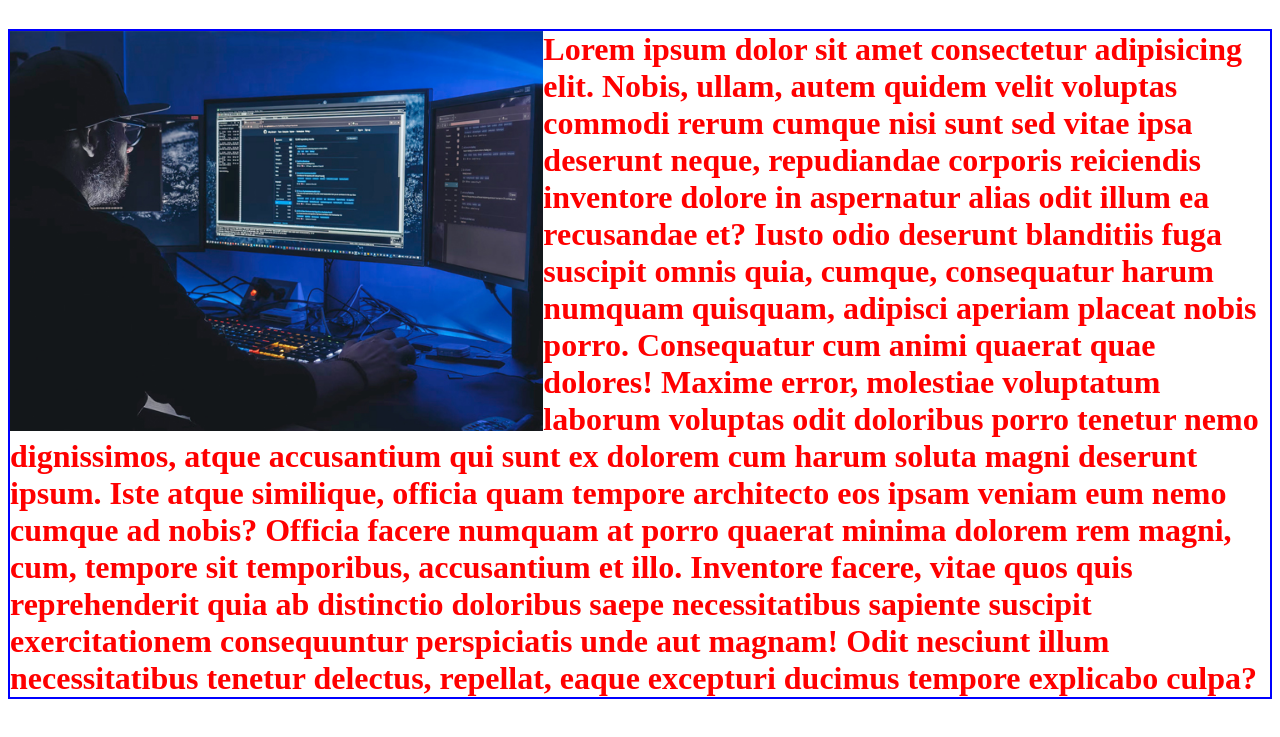
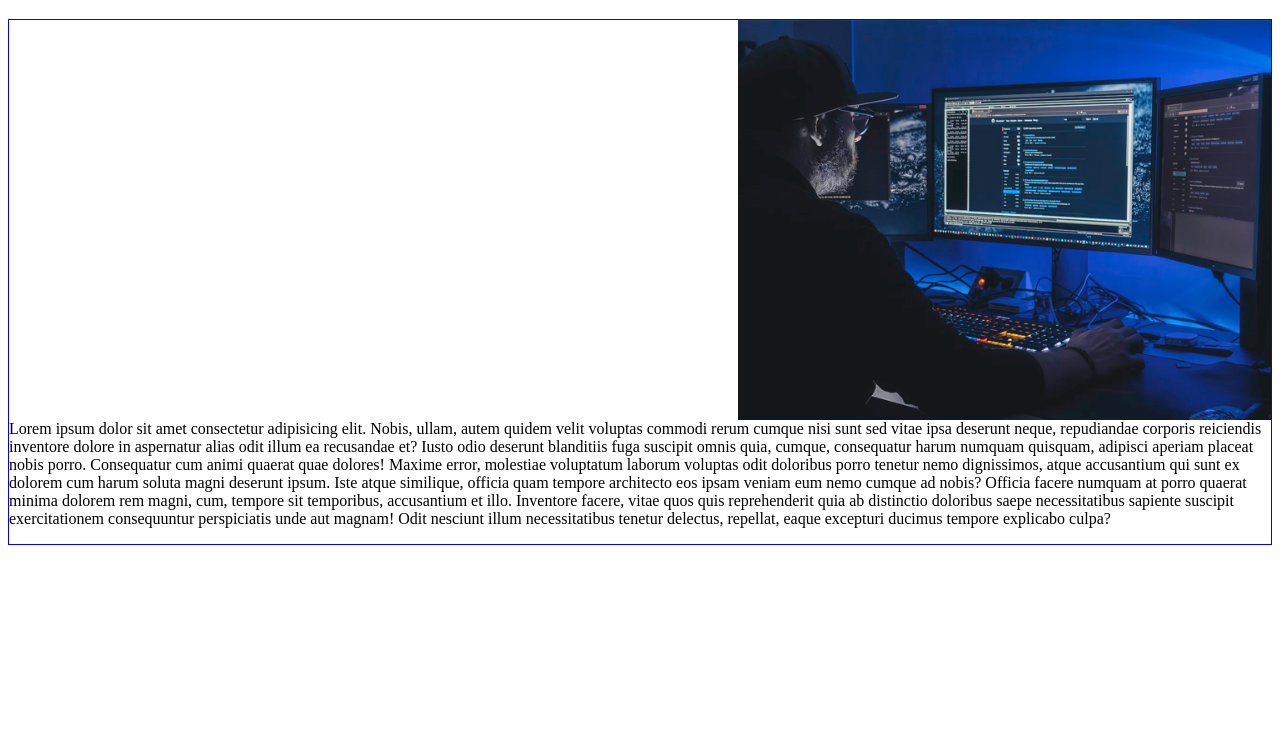
Before and after one commit to ciprianpavaleanu/cursIT, a plain HTML site: page Sesiunea4/float.html in a window 1280 px wide. Shown: the part 61-798 px from the top of the page. Drawn offline with Linux system fonts and the light colour scheme.

Commit message:
Sesiunea4

```diff
--- a/Sesiunea4/float.html
+++ b/Sesiunea4/float.html
@@ -1,42 +1,46 @@
 <!DOCTYPE html>
 <html lang="en">
   <head>
-    <title>Z-index image</title>
+    <title>Float <html></html></title>
     <style>
       img {
         height: 400px;
-        float: left;
+        float: right;
       }
 
       p {
-        color: red;
-        font-weight: bold;
-        font-size: xx-large;
-        border: 2px solid blue;
+        clear: both;
+      }
+
+      div {
+        border: 1px solid blue;
       }
     </style>
   </head>
   <body>
     <h1>Exemplu pentru float</h1>
 
-    <p>
+    <div>
       <img src="cursant.jpg" alt="Cursant IT School" />
-      Lorem ipsum dolor sit amet consectetur adipisicing elit. Nobis, ullam,
-      autem quidem velit voluptas commodi rerum cumque nisi sunt sed vitae ipsa
-      deserunt neque, repudiandae corporis reiciendis inventore dolore in
-      aspernatur alias odit illum ea recusandae et? Iusto odio deserunt
-      blanditiis fuga suscipit omnis quia, cumque, consequatur harum numquam
-      quisquam, adipisci aperiam placeat nobis porro. Consequatur cum animi
-      quaerat quae dolores! Maxime error, molestiae voluptatum laborum voluptas
-      odit doloribus porro tenetur nemo dignissimos, atque accusantium qui sunt
-      ex dolorem cum harum soluta magni deserunt ipsum. Iste atque similique,
-      officia quam tempore architecto eos ipsam veniam eum nemo cumque ad nobis?
-      Officia facere numquam at porro quaerat minima dolorem rem magni, cum,
-      tempore sit temporibus, accusantium et illo. Inventore facere, vitae quos
-      quis reprehenderit quia ab distinctio doloribus saepe necessitatibus
-      sapiente suscipit exercitationem consequuntur perspiciatis unde aut
-      magnam! Odit nesciunt illum necessitatibus tenetur delectus, repellat,
-      eaque excepturi ducimus tempore explicabo culpa?
-    </p>
+      <p>
+        Lorem ipsum dolor sit amet consectetur adipisicing elit. Nobis, ullam,
+        autem quidem velit voluptas commodi rerum cumque nisi sunt sed vitae
+        ipsa deserunt neque, repudiandae corporis reiciendis inventore dolore in
+        aspernatur alias odit illum ea recusandae et? Iusto odio deserunt
+        blanditiis fuga suscipit omnis quia, cumque, consequatur harum numquam
+        quisquam, adipisci aperiam placeat nobis porro. Consequatur cum animi
+        quaerat quae dolores! Maxime error, molestiae voluptatum laborum
+        voluptas odit doloribus porro tenetur nemo dignissimos, atque
+        accusantium qui sunt ex dolorem cum harum soluta magni deserunt ipsum.
+        Iste atque similique, officia quam tempore architecto eos ipsam veniam
+        eum nemo cumque ad nobis? Officia facere numquam at porro quaerat minima
+        dolorem rem magni, cum, tempore sit temporibus, accusantium et illo.
+        Inventore facere, vitae quos quis reprehenderit quia ab distinctio
+        doloribus saepe necessitatibus sapiente suscipit exercitationem
+        consequuntur perspiciatis unde aut magnam! Odit nesciunt illum
+        necessitatibus tenetur delectus, repellat, eaque excepturi ducimus
+        tempore explicabo culpa?
+      </p>
+    </div>
   </body>
 </html>
```
